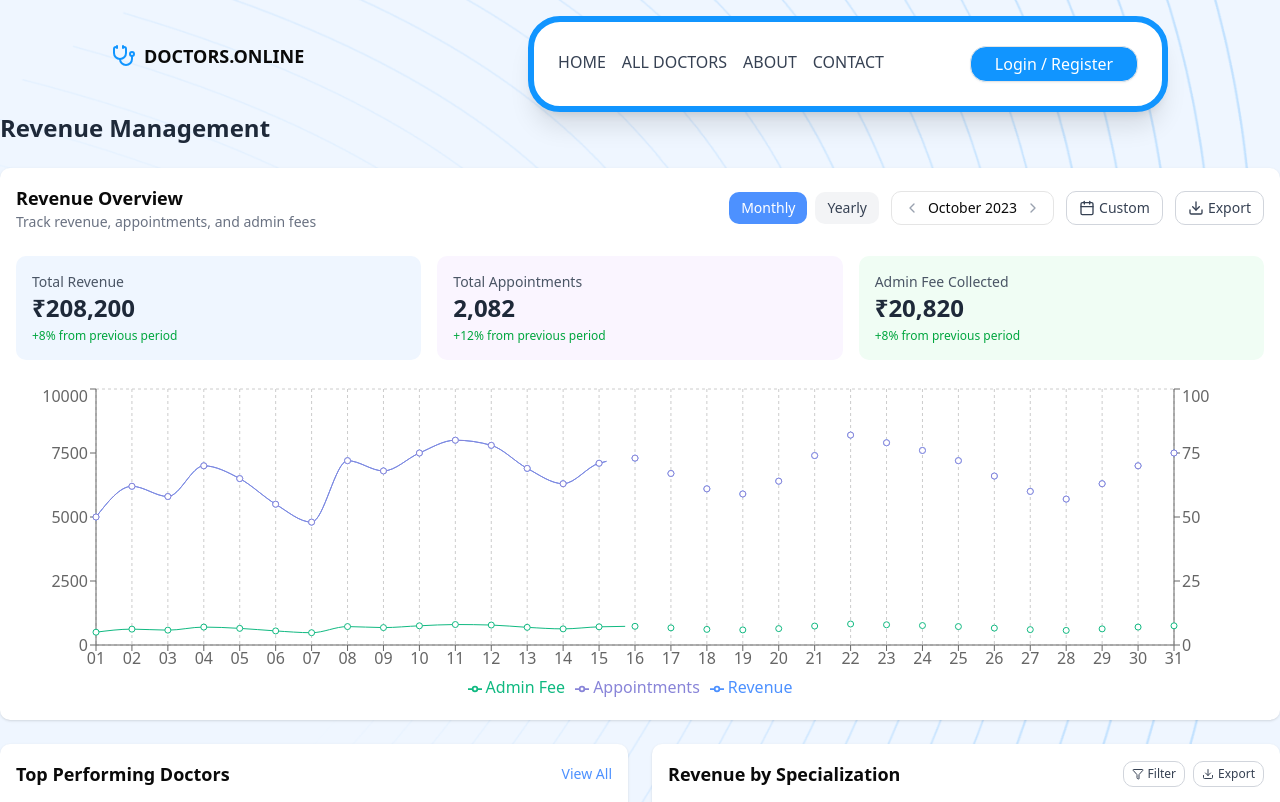
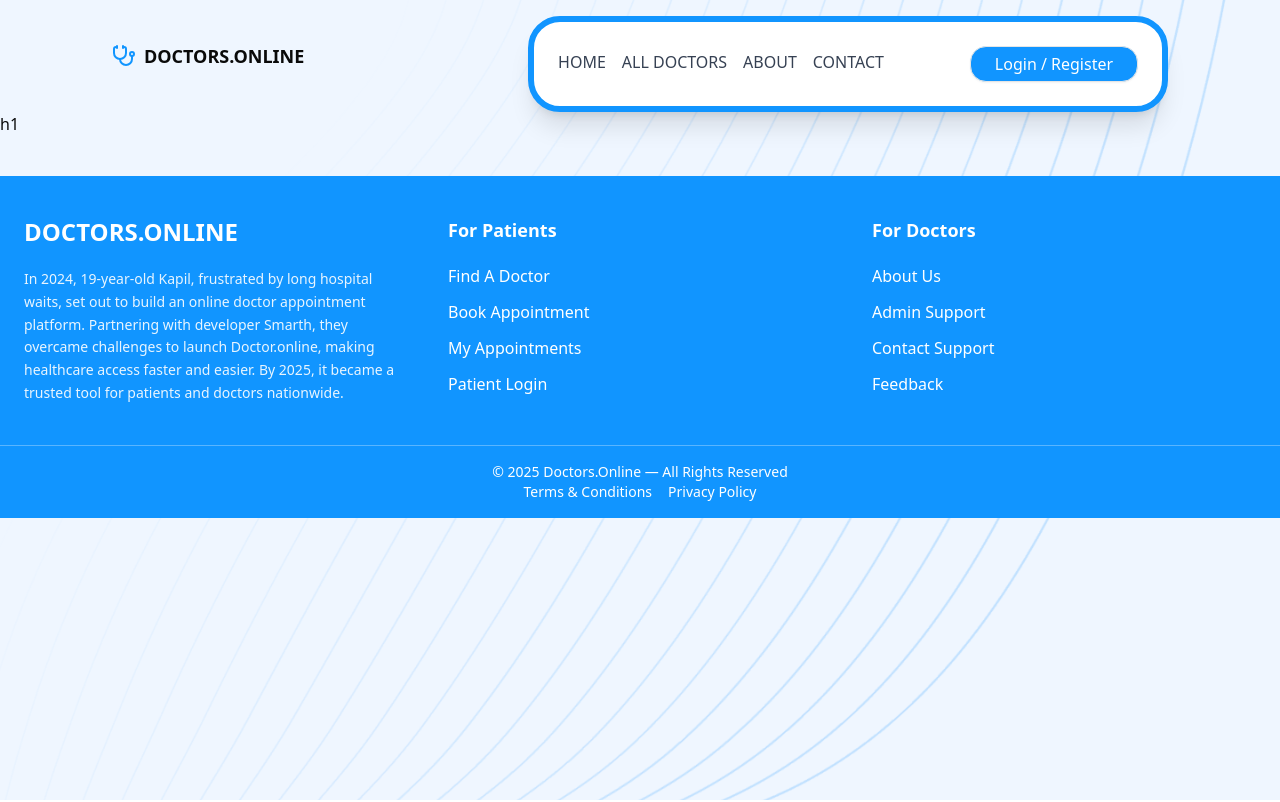
Before and after one commit to kapil01234kapil/The-Doctors-App, a Next.js app: page /admin/revenue in a window 1280 px wide. Shown: the top 802 px of the page. Built offline with nearby package versions, Linux system fonts and the light colour scheme.

Commit message:
First Commit

```diff
--- a/src/app/admin/revenue/page.js
+++ b/src/app/admin/revenue/page.js
@@ -1,10 +1,9 @@
-import Revenue from '@/components/admin/Revenue/Revenue'
 import React from 'react'
 
 const page = () => {
   return (
     <div>
-      <Revenue/>
+      h1
     </div>
   )
 }
--- a/src/components/shared/ClientReduxProvider.js
+++ b/src/components/shared/ClientReduxProvider.js
@@ -1,29 +1,60 @@
-// components/shared/ReduxProvider.js
 "use client";
 
+import React, { useState, useEffect } from "react";
 import { Provider } from "react-redux";
-import { PersistGate } from "redux-persist/integration/react";
-import { persistStore } from "redux-persist";
-import { useEffect, useState } from "react";
 import { store } from "@/redux/store";
 
 export default function ClientReduxProvider({ children }) {
+  const [PersistGate, setPersistGate] = useState(null);
   const [persistor, setPersistor] = useState(null);
+  const [isReady, setIsReady] = useState(false);
 
   useEffect(() => {
-    const p = persistStore(store);
-    setPersistor(p);
+    async function initPersist() {
+      const { persistStore, persistReducer } = await import("redux-persist");
+      const storage = (await import("redux-persist/lib/storage")).default;
+      const { combineReducers } = await import("@reduxjs/toolkit");
+
+      const persistConfig = {
+        key: "root",
+        storage,
+        whitelist: ["auth"],
+      };
+
+      const rootReducer = combineReducers({
+        auth: (await import("@/redux/authSlice")).default,
+        schedule: (await import("@/redux/scheduleSlice")).default,
+        notification: (await import("@/redux/notificationSlice")).default,
+        admin: (await import("@/redux/adminSlice")).default,
+      });
+
+      const persistedReducer = persistReducer(persistConfig, rootReducer);
+
+      store.replaceReducer(persistedReducer);
+
+      const { PersistGate } = await import(
+        "redux-persist/integration/react"
+      );
+
+      setPersistGate(() => PersistGate);
+      setPersistor(persistStore(store));
+      setIsReady(true);
+    }
+
+    if (typeof window !== "undefined") {
+      initPersist();
+    }
   }, []);
-
-  if (!persistor) {
-    return <Provider store={store}>{children}</Provider>;
-  }
 
   return (
     <Provider store={store}>
-      <PersistGate loading={null} persistor={persistor}>
-        {children}
-      </PersistGate>
+      {PersistGate && persistor && isReady ? (
+        <PersistGate loading={<div>Loading...</div>} persistor={persistor}>
+          {children}
+        </PersistGate>
+      ) : (
+        children
+      )}
     </Provider>
   );
 }
--- a/src/redux/store.js
+++ b/src/redux/store.js
@@ -1,37 +1,16 @@
 import { configureStore, combineReducers } from "@reduxjs/toolkit";
-import { persistStore, persistReducer } from "redux-persist";
-// This is safe for Next.js app directory
-import createWebStorage from "redux-persist/lib/storage/createWebStorage";
-
 import authSlice from "./authSlice";
 import scheduleSlice from "./scheduleSlice";
 import notificationSlice from "./notificationSlice";
 import adminSlice from "./adminSlice";
-
-const createNoopStorage = () => {
-  return {
-    getItem(_key) {
-      return Promise.resolve(null);
-    },
-    setItem(_key, value) {
-      return Promise.resolve(value);
-    },
-    removeItem(_key) {
-      return Promise.resolve();
-    },
-  };
-};
-
-const storage =
-  typeof window !== "undefined"
-    ? createWebStorage("local")
-    : createNoopStorage();
-
-const persistConfig = {
-  key: "root",
-  storage,
-  whitelist: ["auth"],
-};
+import {
+  FLUSH,
+  REHYDRATE,
+  PAUSE,
+  PERSIST,
+  PURGE,
+  REGISTER,
+} from "redux-persist";
 
 const rootReducer = combineReducers({
   auth: authSlice,
@@ -40,17 +19,13 @@ const rootReducer = combineReducers({
   admin: adminSlice,
 });
 
-const persistedReducer = persistReducer(persistConfig, rootReducer);
-
 export const store = configureStore({
-  reducer: persistedReducer,
+  reducer: rootReducer, // persistence will be handled later
   middleware: (getDefaultMiddleware) =>
     getDefaultMiddleware({
       serializableCheck: {
-        ignoredActions: ["persist/PERSIST", "persist/REHYDRATE"],
+        ignoredActions: [FLUSH, REHYDRATE, PAUSE, PERSIST, PURGE, REGISTER],
       },
     }),
   devTools: process.env.NODE_ENV !== "production",
 });
-
-export const persistor = persistStore(store);
```
